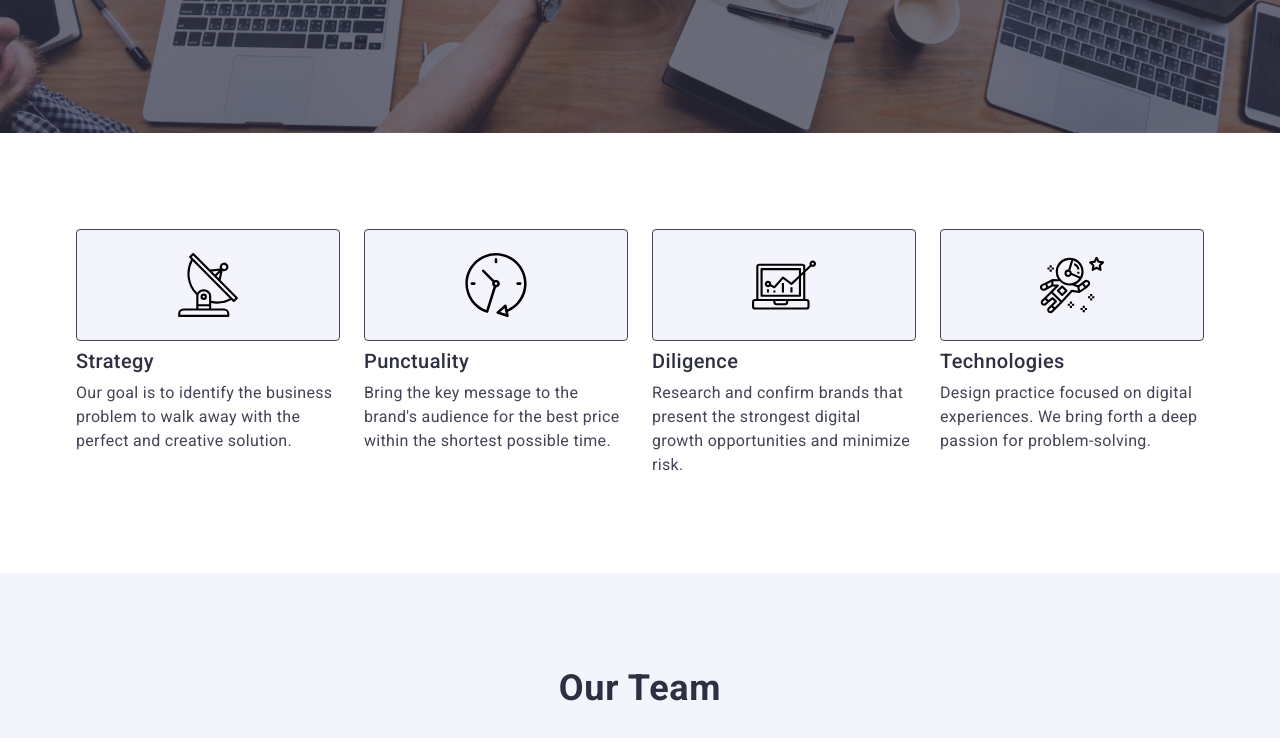
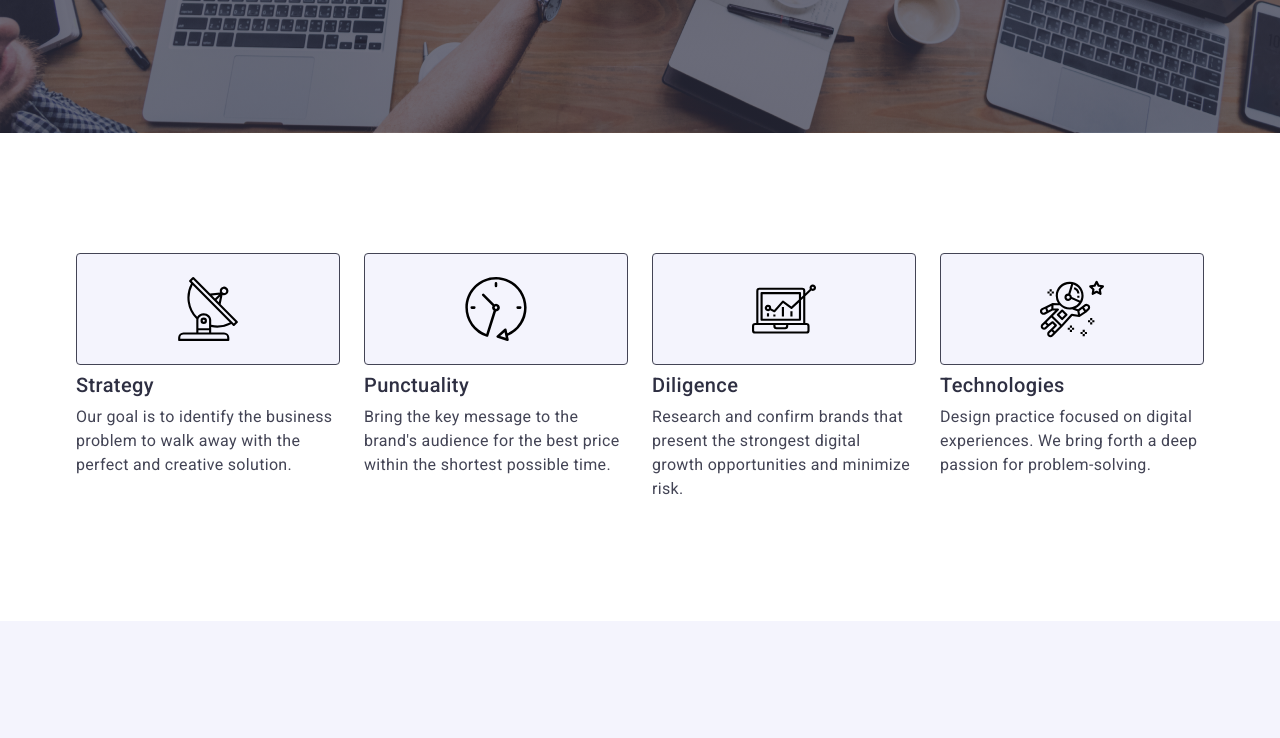
Before and after one commit to UlanovychM/goit-markup-hw-06, a plain HTML site: page index.html in a window 1280 px wide. Shown: the part 540-1278 px from the top of the page. Drawn offline with nearby package versions, Linux system fonts and the light colour scheme.

Commit message:
made corrections

```diff
--- a/css/styles.css
+++ b/css/styles.css
@@ -1078,6 +1078,10 @@ img {
 		gap: 24px;
 	}
 
+	.section {
+		padding: 120px 0;
+	}
+
 	.team__items {
 		flex-wrap: nowrap;
 	}
```
